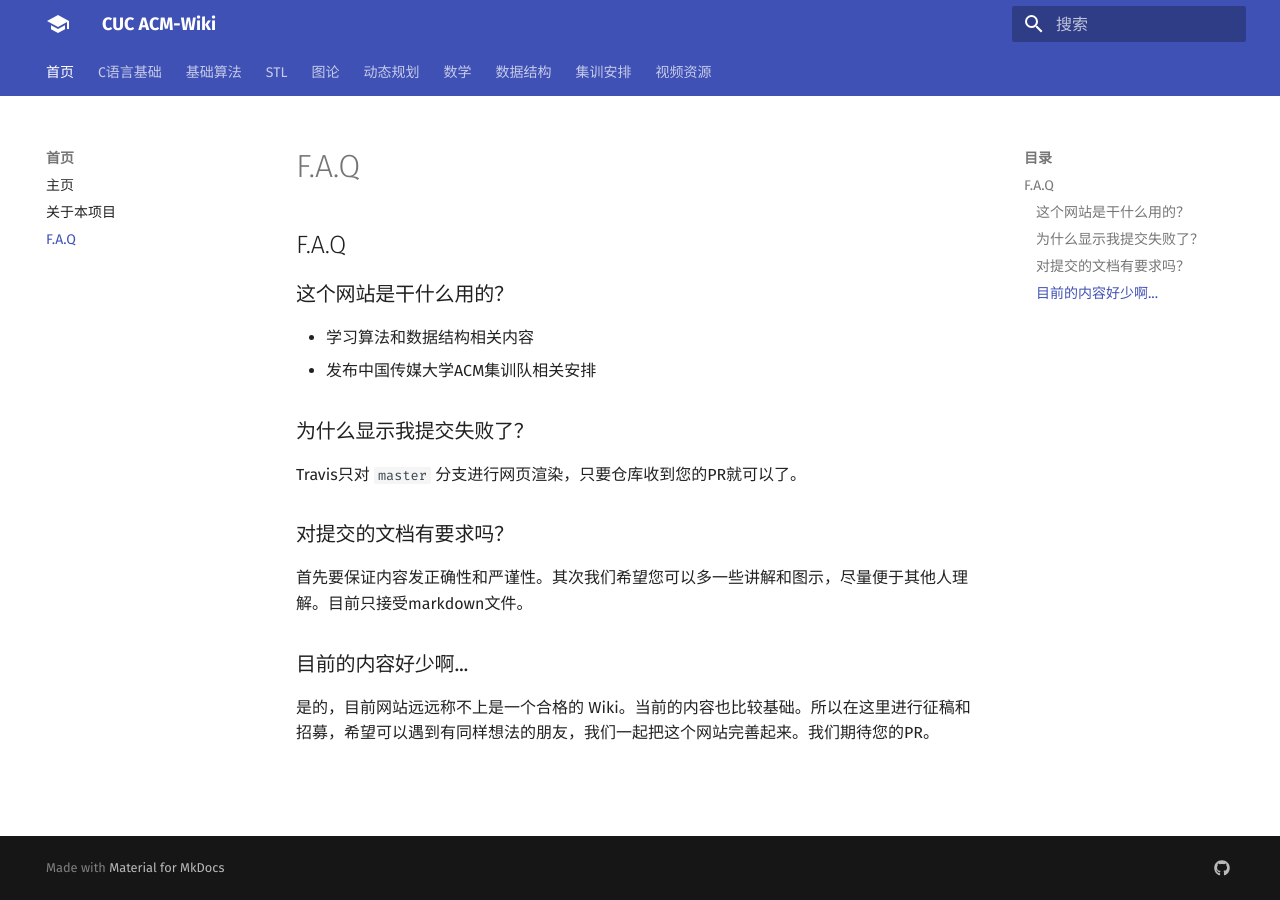
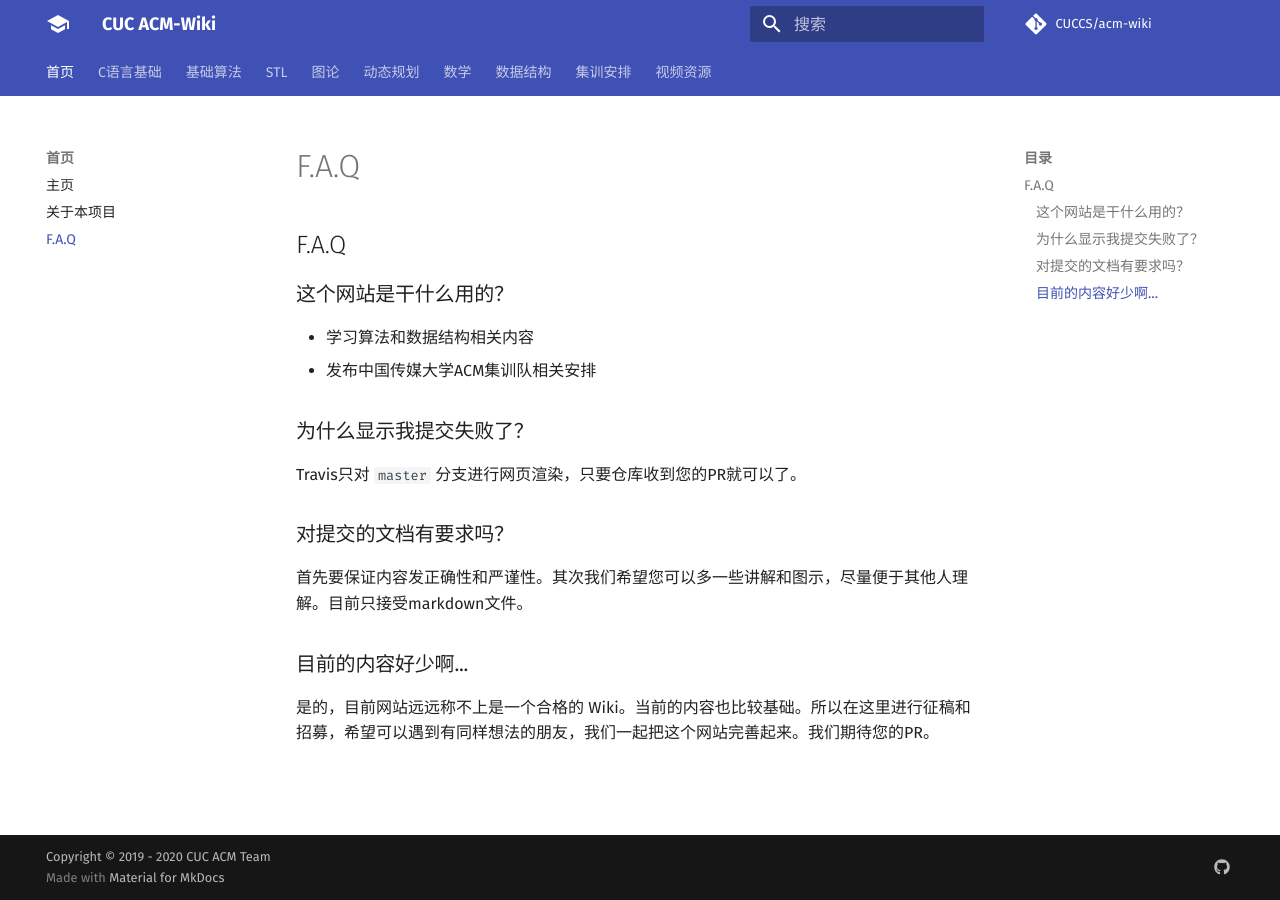
Before and after one commit to CUCCS/acm-wiki, an MkDocs documentation site: the page built from docs/FAQ.md, in a window 1280 px wide. Built offline with MkDocs 1.6.1 and Material for MkDocs 9.7.7, drawn with Linux system fonts in a browser that asks for light colours; comment, search, counter and statistics services are not loaded; some of the changed lines change nothing that is shown.

Commit message:
增加项目信息和版权信息 & 提供编辑页面

```diff
--- a/mkdocs.yml
+++ b/mkdocs.yml
@@ -1,4 +1,16 @@
+# Project Information
 site_name: CUC ACM-Wiki
+site_description: CUC ACM-Wiki用于学习算法和数据结构相关内容，发布中国传媒大学ACM集训队相关安排
+site_author: CUC ACM Team
+site_url: https://cuccs.github.io/acm-wiki/
+strict: true
+
+# Repository
+repo_name: 'CUCCS/acm-wiki'
+repo_url: 'https://github.com/CUCCS/acm-wiki'
+
+copyright: 'Copyright &copy; 2019 - 2020 CUC ACM Team'
+
 
 # Contents
 nav:
```
Also changed, not shown: docs/math/num-sequence.md (+1 -1 lines).
